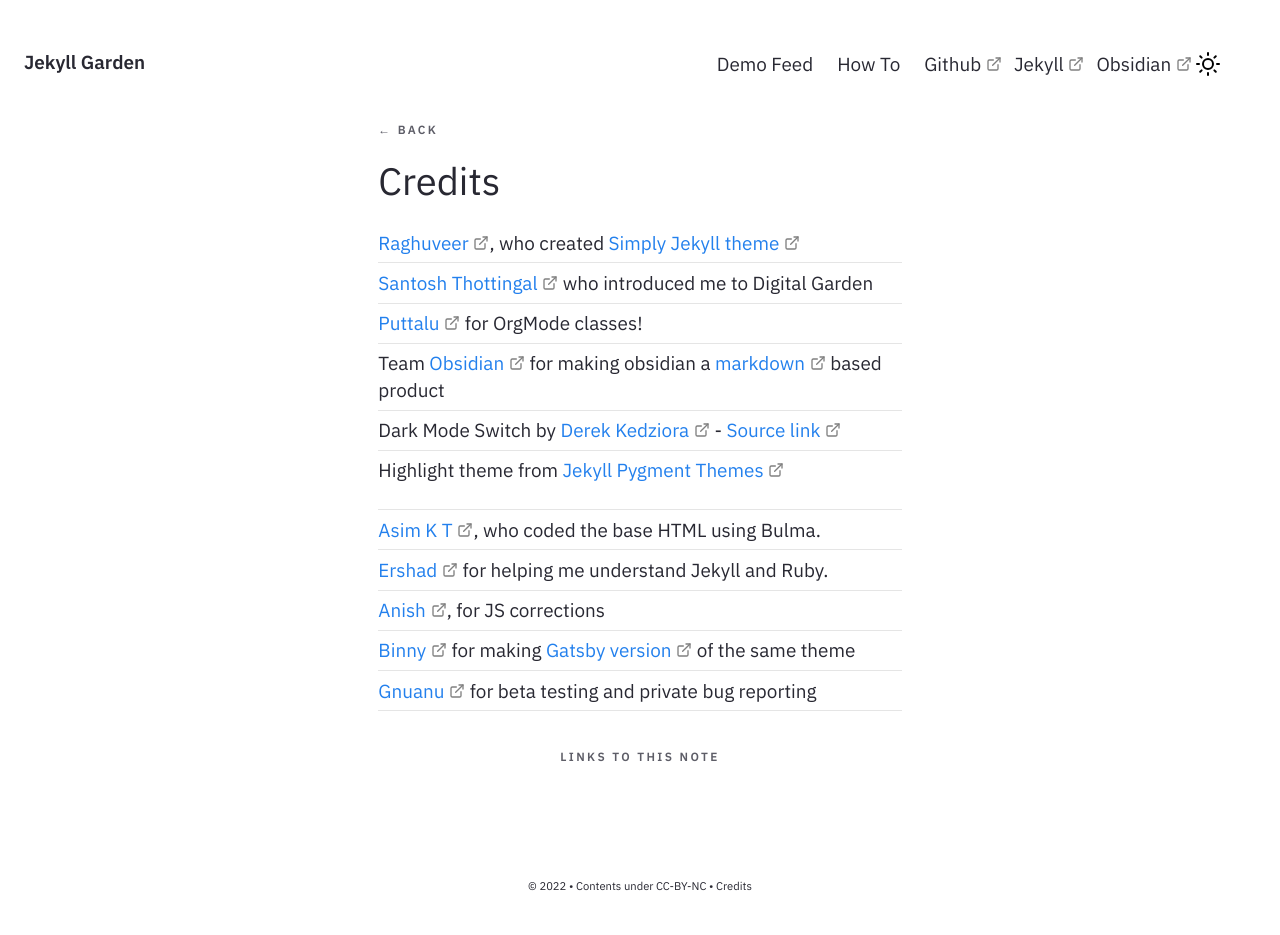
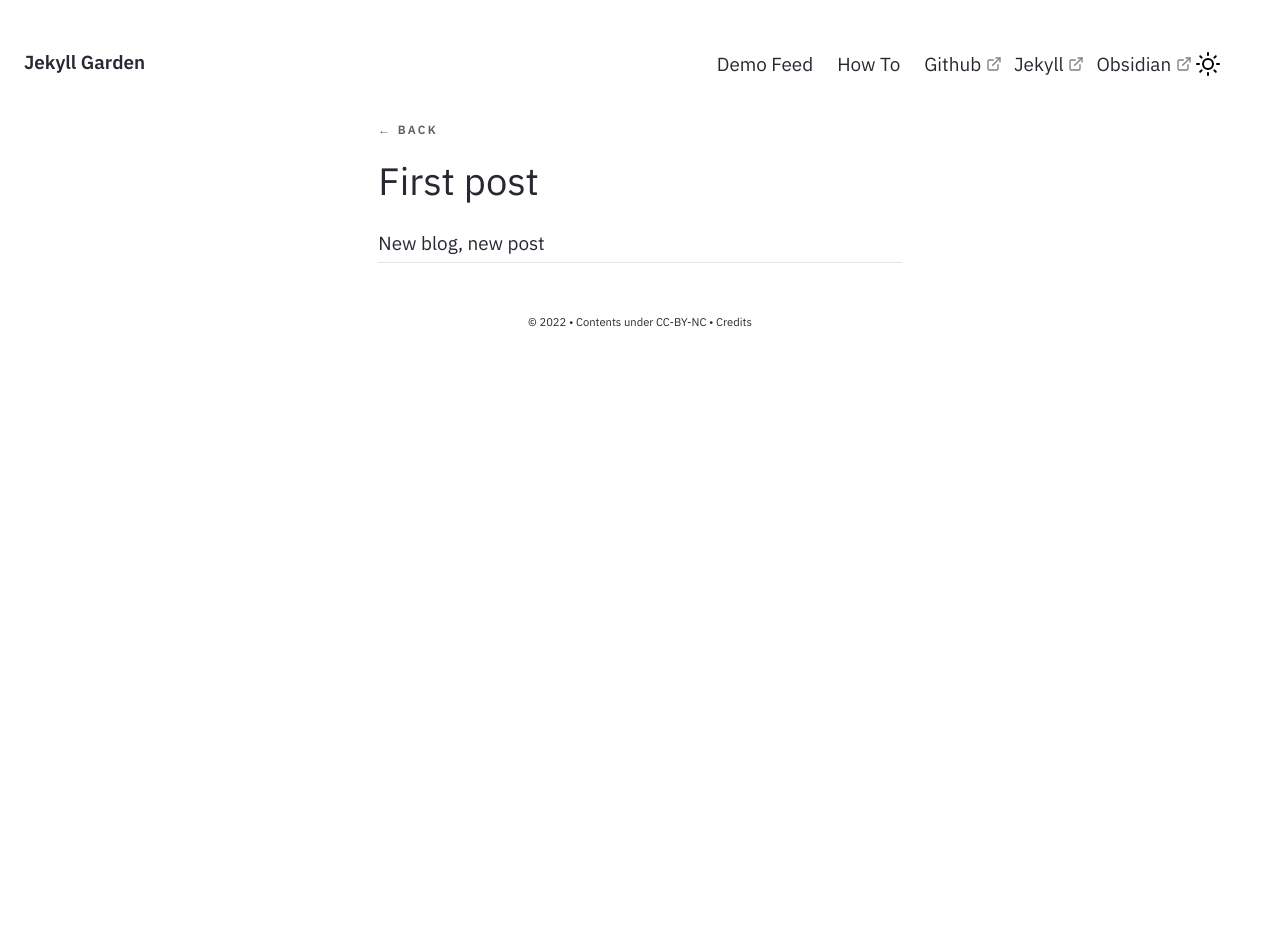
Before and after one commit to iqm0/garden-path, a Jekyll site: the page built from _notes/Public/First post.md, in a window 1280 px wide. Built offline with Jekyll 4.4.1, drawn with Linux system fonts in a browser that asks for light colours; after the commit the page ends 900 px from its top, so only the background shows below that.

Commit message:
first commit

```diff
--- a/_notes/Public/Credits.md
+++ /dev/null
@@ -1,21 +0,0 @@
----
-title: Credits
-feed: hide
-date: 11-05-2022
-permalink: /credits
-format: list
----
-
--   [Raghuveer](https://github.com/rgvr), who created [Simply Jekyll theme](https://github.com/rgvr/simply-jekyll)
--   [Santosh Thottingal](https://github.com/santhoshtr) who introduced me to Digital Garden
--   [Puttalu](https://github.com/aashiks) for OrgMode classes!
--   Team [Obsidian](https://obsidian.md/) for making obsidian a [markdown](https://daringfireball.net/projects/markdown/) based product
--   Dark Mode Switch by [Derek Kedziora](https://github.com/derekkedziora) - [Source link](https://github.com/derekkedziora/jekyll-demo/blob/master/scripts/mode-switcher.js)
--   Highlight theme from [Jekyll Pygment Themes](https://github.com/jwarby/jekyll-pygments-themes)
-
-
-- [Asim K T](https://github.com/asimkt), who coded the base HTML using Bulma.
-- [Ershad](https://github.com/ershad) for helping me understand Jekyll and Ruby.
-- [Anish](https://github.com/anishsheela), for JS corrections
-- [Binny](https://github.com/binnyva) for making [Gatsby version](https://github.com/binnyva/gatsby-garden) of the same theme
-- [Gnuanu](https://github.com/gnuanu) for beta testing and private bug reporting
--- /dev/null
+++ b/_notes/Public/First post.md
@@ -0,0 +1,9 @@
+---
+title: First post
+feed: hide
+date: 11-12-2023
+permalink: /credits
+format: list
+---
+
+- New blog, new post
```
Also changed, not shown: _notes/Public/Markdown Rendered.md (+3 -3 lines), _notes/Public/Welcome to the garden.md (+3 -3 lines).
